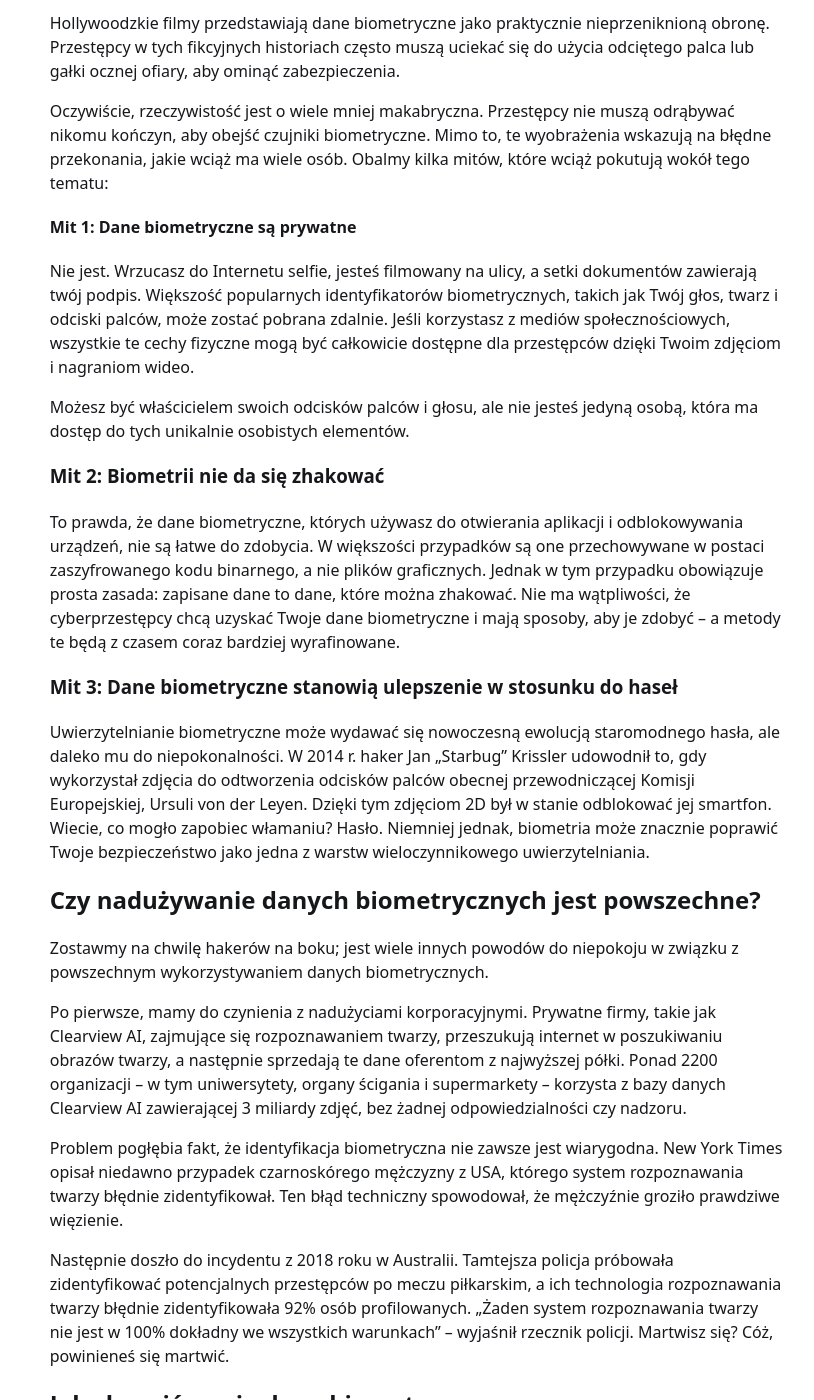
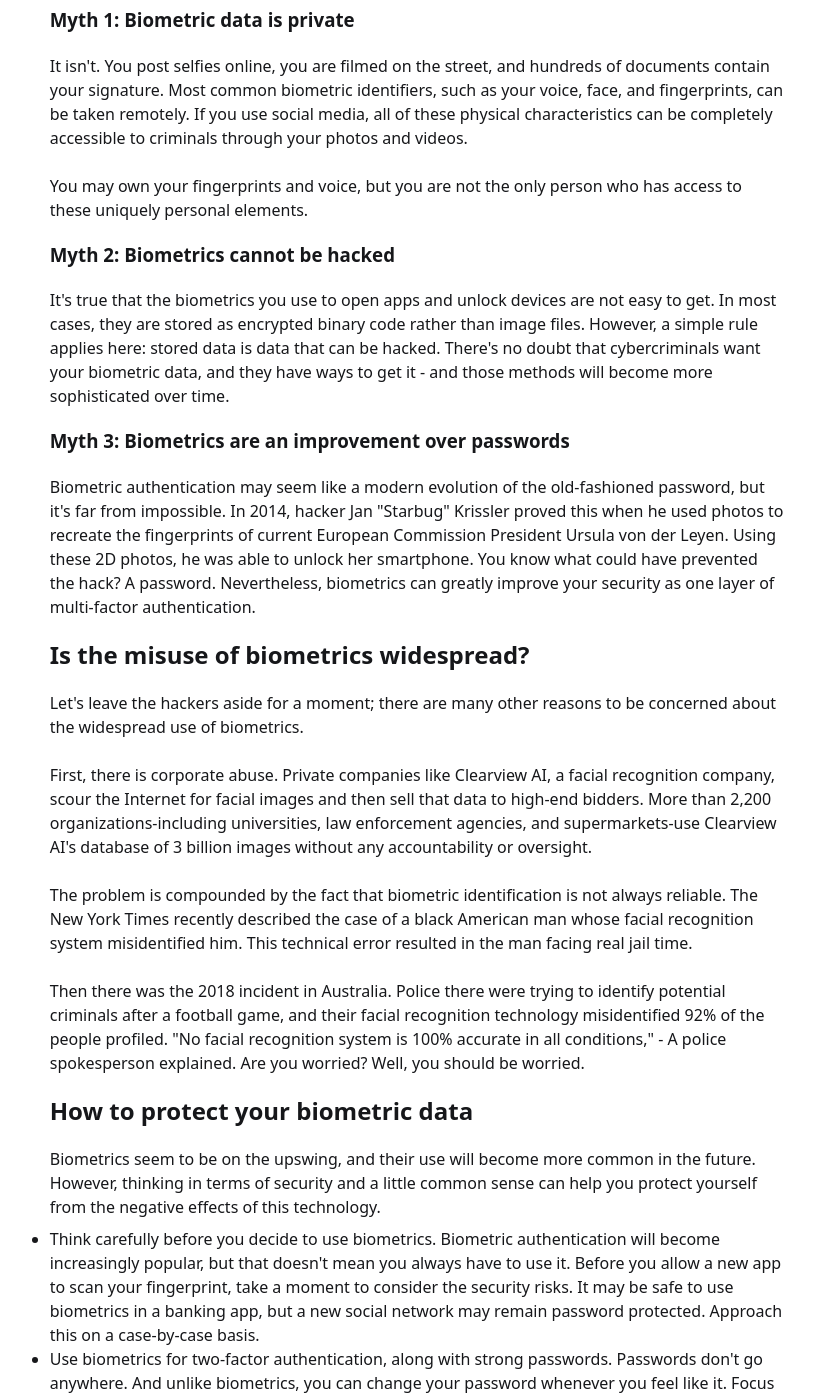
Before and after one commit to wojgx/wojgx.pl, a Jekyll site: the page built from _posts/2021-03-15-what-is-sa-data-biometrics-and-what-is-sa-one-safe.md, in a window 1280 px wide and 1400 px high, scrolled down 1541 px. Shown: the whole window, without its empty margins (303-1117 px from the left). Built offline with Jekyll 4.4.1, drawn with Linux system fonts in a browser that asks for light colours; some of the changed text lies outside the part shown.

Commit message:
[HT] Updated file: _posts/2021-03-15-what-is-sa-data-biometrics-and-what-is-sa-one-safe.md

```diff
--- a/_posts/2021-03-15-what-is-sa-data-biometrics-and-what-is-sa-one-safe.md
+++ b/_posts/2021-03-15-what-is-sa-data-biometrics-and-what-is-sa-one-safe.md
@@ -1,62 +1,53 @@
 ---
 layout: post
-title: Co to są dane biometryczne i czy są one bezpieczne?
+title: What is biometric data and is it secure?
 description: >-
-  uturystyczne skanery oczu i drzwi aktywowane głosem to już nie tylko motywy z
-  hollywoodzkich thrillerów szpiegowskich. Obecnie możemy odblokowywać
-  urządzenia za pomocą naszych twarzy i odcisków kciuków; technologia
-  biometryczna to nowa norma. Często przedstawia się ją jako najłatwiejszy i
-  najbezpieczniejszy sposób ochrony smartfona lub miejsca o wysokim poziomie
-  bezpieczeństwa. W końcu nikt nie może ukraść twoich odcisków palców… prawda?
+  Futuristic eye scanners and voice-activated doors are no longer just themes
+  from Hollywood spy thrillers. We can now unlock devices with our faces and
+  thumbprints; biometric technology is the new norm. It is often presented as
+  the easiest and safest way to protect your smartphone or high-security
+  location. After all, no one can steal your fingerprints... right?
 summary: >-
-  uturystyczne skanery oczu i drzwi aktywowane głosem to już nie tylko motywy z
-  hollywoodzkich thrillerów szpiegowskich. Obecnie możemy odblokowywać
-  urządzenia za pomocą naszych twarzy i odcisków kciuków; technologia
-  biometryczna to nowa norma. Często przedstawia się ją jako najłatwiejszy i
-  najbezpieczniejszy sposób ochrony smartfona lub miejsca o wysokim poziomie
-  bezpieczeństwa. W końcu nikt nie może ukraść twoich odcisków palców… prawda?
+  Futuristic eye scanners and voice-activated doors are no longer just themes
+  from Hollywood spy thrillers. We can now unlock devices with our faces and
+  thumbprints; biometric technology is the new norm. It is often presented as
+  the easiest and safest way to protect your smartphone or high-security
+  location. After all, no one can steal your fingerprints... right?
 tags:
-  - cyberbezpieczeństwo
+  - cybersecurity
+  - en
 
 ---
-<p>Być może nie jest to takie proste. Czy naprawdę zastanowiliśmy się nad konsekwencjami przechowywania i wykorzystywania danych biometrycznych? Może i jest to wygodne, ale czy bezpieczne?</p>
-<h2 id="co-to-s-dane-biometryczne">Co to są dane biometryczne?</h2>
-<p>Identyfikacja biometryczna to system, kt&oacute;ry pomaga rozpoznać osobę na podstawie jej unikalnych cech fizycznych. W tym artykule będziemy odnosić się do tych cech jako do &bdquo;danych biometrycznych&rdquo;.</p>
-<p>Istnieje ponad 20 unikalnych identyfikator&oacute;w, w tym odciski palc&oacute;w, rysy twarzy i cechy głosu. Przyjrzymy się im i innym bardziej szczeg&oacute;łowo w dalszej części artykułu.</p>
-<h2 id="jak-dzia-a-uwierzytelnianie-biometryczne">Jak działa uwierzytelnianie biometryczne?</h2>
-<p>Technologia biometryczna jest wykorzystywana do uwierzytelniania tożsamości danej osoby. Jest to już cecha wielu urządzeń osobistych, ale jest r&oacute;wnież stosowana w celu zapewnienia dodatkowego bezpieczeństwa w obszarach o wysokim stopniu restrykcji. Rządy i korporacje zwracają się ku uwierzytelnianiu biometrycznemu, aby chronić zar&oacute;wno fizyczne, jak i cyfrowe lokalizacje.</p>
-<p>Niezależnie od tego, kto ich używa, wszystkie biometryczne systemy zabezpieczeń zawierają trzy kluczowe elementy:</p>
+<p>Perhaps it is not that simple. Have we really thought about the implications of storing and using biometric data? It may be convenient, but is it safe?</p>
+<h2 id="co-to-s-dane-biometryczne">What is biometric data?</h2>
+<p>Biometric identification is a system that helps recognize a person based on their unique physical characteristics. In this article, we will refer to these characteristics as "biometrics."<br /><br />There are over 20 unique identifiers, including fingerprints, facial features, and voice characteristics. We will look at these and others in more detail later in this article.</p>
+<h2 id="jak-dzia-a-uwierzytelnianie-biometryczne">How does biometric authentication work?</h2>
+<p>Biometric technology is used to authenticate a person's identity. It is already a feature of many personal devices, but it is also being used to provide additional security in highly restrictive areas. Governments and corporations are turning to biometric authentication to protect both physical and digital locations.<br /><br />Regardless of who is using them, all biometric security systems contain three key elements:</p>
 <ul>
-<li>Czujnik, kt&oacute;ry przechwytuje dane biometryczne.</li>
-<li>Urządzenie pamięci masowej do przechowywania oryginalnych danych.</li>
-<li>Oprogramowanie do por&oacute;wnywania tych dw&oacute;ch element&oacute;w.</li>
+<li>A sensor that captures biometric data.</li>
+<li>A storage device for storing original data.</li>
+<li>Software to compare the two.</li>
 </ul>
-<p>Proces uwierzytelniania jest dość prosty; weźmy za przykład smartfon z czujnikiem linii papilarnych. Podczas konfigurowania systemu zabezpieczeń biometrycznych, użytkownik podaje sw&oacute;j odcisk palca, a urządzenie przechowuje te dane do wykorzystania w przyszłości. Teraz, przed uzyskaniem dostępu do telefonu, system por&oacute;wna Tw&oacute;j odcisk palca z tym, kt&oacute;ry znajduje się w jego bazie danych. Jeśli się zgadzają, możesz odblokować telefon.</p>
-<p>Poniżej znajduje się lista najpopularniejszych identyfikator&oacute;w biometrycznych oraz spos&oacute;b uwierzytelniania w każdym z nich.</p>
-<p><strong>Skanery linii papilarnych</strong>: Jeden z najbardziej rozpoznawalnych i popularnych typ&oacute;w danych biometrycznych. W większości przypadk&oacute;w użycia, wbudowany skaner bada grzbiety palc&oacute;w, aby uwierzytelnić daną osobę. W niekt&oacute;rych urządzeniach aparat fotograficzny pełni funkcję skanera linii papilarnych.</p>
-<p><strong>Rozpoznawanie głosu</strong>: Ostatnio liczba inteligentnych urządzeń w domach eksplodowała. Urządzenia takie jak Amazon Alexa i Google Home coraz lepiej radzą sobie z rozumieniem poleceń i naśladowaniem wzorc&oacute;w mowy. Uczą się także o ludziach wok&oacute;ł nich. Urządzenia te potrafią nawet zidentyfikować rozm&oacute;wcę, analizując unikalne fale dźwiękowe w jego głosie.</p>
-<p><strong>Rozpoznawanie twarzy</strong>: W swoich początkach oprogramowanie do rozpoznawania twarzy musiało przechowywać wizerunek użytkownika i por&oacute;wnywać go z nowym zdjęciem za każdym razem, gdy ktoś pr&oacute;bował uzyskać dostęp. Obecnie technologia ta skanuje twarz użytkownika w poszukiwaniu unikalnych wzor&oacute;w, a nawet potrafi rozpoznać osoby, kt&oacute;re zmieniły makijaż lub zarost.</p>
-<p><strong>Rozpoznawanie tęcz&oacute;wki</strong>: Chociaż nie jest tak popularna jak rozpoznawanie twarzy, uwierzytelnianie tęcz&oacute;wki oka jest często uważane za bardziej bezpieczne. Rozpoznawanie tęcz&oacute;wki staje się popularne w miejscach o ograniczonym dostępie, takich jak budynki rządowe i laboratoria korporacyjne.</p>
-<p><strong>Geometria dłoni</strong>: Geometria dłoni wykorzystuje specyficzne cechy fizyczne każdej dłoni do identyfikacji jej właściciela. Identyfikatory te obejmują grubość, odcień sk&oacute;ry oraz odległości pomiędzy r&oacute;żnymi punktami na dłoni i palcach.</p>
-<h2 id="mity-i-b-dne-przekonania-na-temat-danych-biometrycznych">Mity i błędne przekonania na temat danych biometrycznych</h2>
-<p>Hollywoodzkie filmy przedstawiają dane biometryczne jako praktycznie nieprzeniknioną obronę. Przestępcy w tych fikcyjnych historiach często muszą uciekać się do użycia odciętego palca lub gałki ocznej ofiary, aby ominąć zabezpieczenia.</p>
-<p>Oczywiście, rzeczywistość jest o wiele mniej makabryczna. Przestępcy nie muszą odrąbywać nikomu kończyn, aby obejść czujniki biometryczne. Mimo to, te wyobrażenia wskazują na błędne przekonania, jakie wciąż ma wiele os&oacute;b. Obalmy kilka mit&oacute;w, kt&oacute;re wciąż pokutują wok&oacute;ł tego tematu:</p>
-<h4 id="mit-1-dane-biometryczne-s-prywatne">Mit 1: Dane biometryczne są prywatne</h4>
-<p>Nie jest. Wrzucasz do Internetu selfie, jesteś filmowany na ulicy, a setki dokument&oacute;w zawierają tw&oacute;j podpis. Większość popularnych identyfikator&oacute;w biometrycznych, takich jak Tw&oacute;j głos, twarz i odciski palc&oacute;w, może zostać pobrana zdalnie. Jeśli korzystasz z medi&oacute;w społecznościowych, wszystkie te cechy fizyczne mogą być całkowicie dostępne dla przestępc&oacute;w dzięki Twoim zdjęciom i nagraniom wideo.</p>
-<p>Możesz być właścicielem swoich odcisk&oacute;w palc&oacute;w i głosu, ale nie jesteś jedyną osobą, kt&oacute;ra ma dostęp do tych unikalnie osobistych element&oacute;w.</p>
-<h3 id="mit-2-biometrii-nie-da-si-zhakowa-">Mit 2: Biometrii nie da się zhakować</h3>
-<p>To prawda, że dane biometryczne, kt&oacute;rych używasz do otwierania aplikacji i odblokowywania urządzeń, nie są łatwe do zdobycia. W większości przypadk&oacute;w są one przechowywane w postaci zaszyfrowanego kodu binarnego, a nie plik&oacute;w graficznych. Jednak w tym przypadku obowiązuje prosta zasada: zapisane dane to dane, kt&oacute;re można zhakować. Nie ma wątpliwości, że cyberprzestępcy chcą uzyskać Twoje dane biometryczne i mają sposoby, aby je zdobyć &ndash; a metody te będą z czasem coraz bardziej wyrafinowane.</p>
-<h3 id="mit-3-dane-biometryczne-stanowi-ulepszenie-w-stosunku-do-hase-">Mit 3: Dane biometryczne stanowią ulepszenie w stosunku do haseł</h3>
-<p>Uwierzytelnianie biometryczne może wydawać się nowoczesną ewolucją staromodnego hasła, ale daleko mu do niepokonalności. W 2014 r. haker Jan &bdquo;Starbug&rdquo; Krissler udowodnił to, gdy wykorzystał zdjęcia do odtworzenia odcisk&oacute;w palc&oacute;w obecnej przewodniczącej Komisji Europejskiej, Ursuli von der Leyen. Dzięki tym zdjęciom 2D był w stanie odblokować jej smartfon. Wiecie, co mogło zapobiec włamaniu? Hasło. Niemniej jednak, biometria może znacznie poprawić Twoje bezpieczeństwo jako jedna z warstw wieloczynnikowego uwierzytelniania.</p>
-<h2 id="czy-nadu-ywanie-danych-biometrycznych-jest-powszechne">Czy nadużywanie danych biometrycznych jest powszechne?</h2>
-<p>Zostawmy na chwilę haker&oacute;w na boku; jest wiele innych powod&oacute;w do niepokoju w związku z powszechnym wykorzystywaniem danych biometrycznych.</p>
-<p>Po pierwsze, mamy do czynienia z nadużyciami korporacyjnymi. Prywatne firmy, takie jak Clearview AI, zajmujące się rozpoznawaniem twarzy, przeszukują internet w poszukiwaniu obraz&oacute;w twarzy, a następnie sprzedają te dane oferentom z najwyższej p&oacute;łki. Ponad 2200 organizacji &ndash; w tym uniwersytety, organy ścigania i supermarkety &ndash; korzysta z bazy danych Clearview AI zawierającej 3 miliardy zdjęć, bez żadnej odpowiedzialności czy nadzoru.</p>
-<p>Problem pogłębia fakt, że identyfikacja biometryczna nie zawsze jest wiarygodna. New York Times opisał niedawno przypadek czarnosk&oacute;rego mężczyzny z USA, kt&oacute;rego system rozpoznawania twarzy błędnie zidentyfikował. Ten błąd techniczny spowodował, że mężczyźnie groziło prawdziwe więzienie.</p>
-<p>Następnie doszło do incydentu z 2018 roku w Australii. Tamtejsza policja pr&oacute;bowała zidentyfikować potencjalnych przestępc&oacute;w po meczu piłkarskim, a ich technologia rozpoznawania twarzy błędnie zidentyfikowała 92% os&oacute;b profilowanych. &bdquo;Żaden system rozpoznawania twarzy nie jest w 100% dokładny we wszystkich warunkach&rdquo; &ndash; wyjaśnił rzecznik policji. Martwisz się? C&oacute;ż, powinieneś się martwić.</p>
-<h2 id="jak-chroni-swoje-dane-biometryczne">Jak chronić swoje dane biometryczne</h2>
-<p>Dane biometryczne wydają się być na czasie, a ich wykorzystanie będzie w przyszłości coraz bardziej powszechne. Jednakże, myślenie w kategoriach bezpieczeństwa i odrobina zdrowego rozsądku mogą pom&oacute;c Ci uchronić się przed negatywnymi skutkami tej technologii.</p>
+<p>The authentication process is fairly simple; take a smartphone with a fingerprint sensor as an example. When you set up the biometric security system, you provide your fingerprint and the device stores that data for future use. Now, before gaining access to your phone, the system will compare your fingerprint with the one in its database. If they match, you can unlock your phone.<br /><br />Below is a list of the most popular biometric identifiers and how to authenticate with each one.</p>
+<p><strong>Fingerprint scanners</strong>: One of the most recognized and popular types of biometrics. In most use cases, a built-in scanner examines the ridges of a finger to authenticate a person. In some devices, the camera acts as a fingerprint scanner.</p>
+<p><strong>Voice Recognition: </strong>Recently, the number of smart devices in homes has exploded. Devices like Amazon Alexa and Google Home are getting better at understanding commands and mimicking speech patterns. They are also learning about the people around them. These devices can even identify a caller by analyzing the unique sound waves in their voice.</p>
+<p><strong>Face Recognition:</strong> In its early days, facial recognition software had to store an image of the user and compare it to a new photo each time someone tried to gain access. Today, the technology scans the user's face for unique patterns and can even recognize people who have changed their makeup or facial hair.</p>
+<p><strong>Iris recognition: </strong>Although not as popular as facial recognition, iris authentication is often considered more secure. Iris recognition is becoming popular in restricted areas such as government buildings and corporate labs.</p>
+<p><strong>Hand geometry:</strong> Hand geometry uses specific physical characteristics of each hand to identify its owner. These identifiers include thickness, skin tone, and distances between various points on the palm and fingers.</p>
+<h2 id="mity-i-b-dne-przekonania-na-temat-danych-biometrycznych">Myths and misconceptions about biometrics</h2>
+<p>Hollywood movies portray biometrics as a virtually impenetrable defense. Criminals in these fictional stories often have to resort to using a victim's severed finger or eyeball to bypass security measures.<br /><br />Of course, the reality is far less gruesome. Criminals don't have to chop off anyone's limbs to bypass biometric sensors. Still, these notions point to misconceptions that many people still have. Let's debunk a few myths that still linger around this topic:</p>
+<h3 id="mit-1-dane-biometryczne-s-prywatne">Myth 1: Biometric data is private</h3>
+<p>It isn't. You post selfies online, you are filmed on the street, and hundreds of documents contain your signature. Most common biometric identifiers, such as your voice, face, and fingerprints, can be taken remotely. If you use social media, all of these physical characteristics can be completely accessible to criminals through your photos and videos.<br /><br />You may own your fingerprints and voice, but you are not the only person who has access to these uniquely personal elements.</p>
+<h3 id="mit-2-biometrii-nie-da-si-zhakowa-">Myth 2: Biometrics cannot be hacked</h3>
+<p>It's true that the biometrics you use to open apps and unlock devices are not easy to get. In most cases, they are stored as encrypted binary code rather than image files. However, a simple rule applies here: stored data is data that can be hacked. There's no doubt that cybercriminals want your biometric data, and they have ways to get it - and those methods will become more sophisticated over time.</p>
+<h3 id="mit-3-dane-biometryczne-stanowi-ulepszenie-w-stosunku-do-hase-">Myth 3: Biometrics are an improvement over passwords</h3>
+<p>Biometric authentication may seem like a modern evolution of the old-fashioned password, but it's far from impossible. In 2014, hacker Jan "Starbug" Krissler proved this when he used photos to recreate the fingerprints of current European Commission President Ursula von der Leyen. Using these 2D photos, he was able to unlock her smartphone. You know what could have prevented the hack? A password. Nevertheless, biometrics can greatly improve your security as one layer of multi-factor authentication.</p>
+<h2 id="czy-nadu-ywanie-danych-biometrycznych-jest-powszechne">Is the misuse of biometrics widespread?</h2>
+<p>Let's leave the hackers aside for a moment; there are many other reasons to be concerned about the widespread use of biometrics.<br /><br />First, there is corporate abuse. Private companies like Clearview AI, a facial recognition company, scour the Internet for facial images and then sell that data to high-end bidders. More than 2,200 organizations-including universities, law enforcement agencies, and supermarkets-use Clearview AI's database of 3 billion images without any accountability or oversight.<br /><br />The problem is compounded by the fact that biometric identification is not always reliable. The New York Times recently described the case of a black American man whose facial recognition system misidentified him. This technical error resulted in the man facing real jail time.<br /><br />Then there was the 2018 incident in Australia. Police there were trying to identify potential criminals after a football game, and their facial recognition technology misidentified 92% of the people profiled. "No facial recognition system is 100% accurate in all conditions," - A police spokesperson explained. Are you worried? Well, you should be worried.</p>
+<h2 id="jak-chroni-swoje-dane-biometryczne">How to protect your biometric data</h2>
+<p>Biometrics seem to be on the upswing, and their use will become more common in the future. However, thinking in terms of security and a little common sense can help you protect yourself from the negative effects of this technology.</p>
 <ul>
-<li>Zastan&oacute;w się dobrze, zanim zdecydujesz się na korzystanie z danych biometrycznych. Uwierzytelnianie biometryczne będzie coraz bardziej popularne, ale to nie znaczy, że zawsze musisz z niego korzystać. Zanim zezwolisz nowej aplikacji na skanowanie Twojego odcisku palca, zastan&oacute;w się przez chwilę nad ryzykiem związanym z bezpieczeństwem. Być może bezpiecznie jest korzystać z biometrii w aplikacji bankowej, ale nowy serwis społecznościowy może pozostać chroniony hasłem. Podejdź do tego indywidualnie.</li>
-<li>Używaj danych biometrycznych do uwierzytelniania dwuskładnikowego, wraz z silnymi hasłami. Hasła nigdzie się nie wybierają. I w przeciwieństwie do danych biometrycznych, możesz zmienić swoje hasło kiedy tylko masz na to ochotę. Skup się na tworzeniu silnych, trudnych do odgadnięcia haseł, a jeśli chcesz używać danych biometrycznych, włącz je jako część dwuskładnikowego uwierzytelniania.</li>
-<li>Skontaktuj się z władzami lokalnymi. Niekt&oacute;re stany USA, Unia Europejska i inne rządy regionalne już podejmują kroki w celu uregulowania wykorzystania danych biometrycznych. Może to być ogromna część debaty na temat bezpieczeństwa danych i prywatności osobistej w przyszłości, więc zaangażuj się. Dowiedz się, co przedstawiciele Twojego rządu myślą o bezpieczeństwie biometrycznym i wyraź sw&oacute;j własny głos.</li>
+<li>Think carefully before you decide to use biometrics. Biometric authentication will become increasingly popular, but that doesn't mean you always have to use it. Before you allow a new app to scan your fingerprint, take a moment to consider the security risks. It may be safe to use biometrics in a banking app, but a new social network may remain password protected. Approach this on a case-by-case basis.</li>
+<li>Use biometrics for two-factor authentication, along with strong passwords. Passwords don't go anywhere. And unlike biometrics, you can change your password whenever you feel like it. Focus on creating strong, hard-to-guess passwords, and if you want to use biometrics, include them as part of two-factor authentication.</li>
+<li>Contact your local authorities. Some US states, the European Union, and other regional governments are already taking steps to regulate the use of biometrics. This could be a huge part of the data security and personal privacy debate in the future, so get involved. Find out what your government representatives think about biometric security and make your own voice heard.</li>
 </ul>
```
